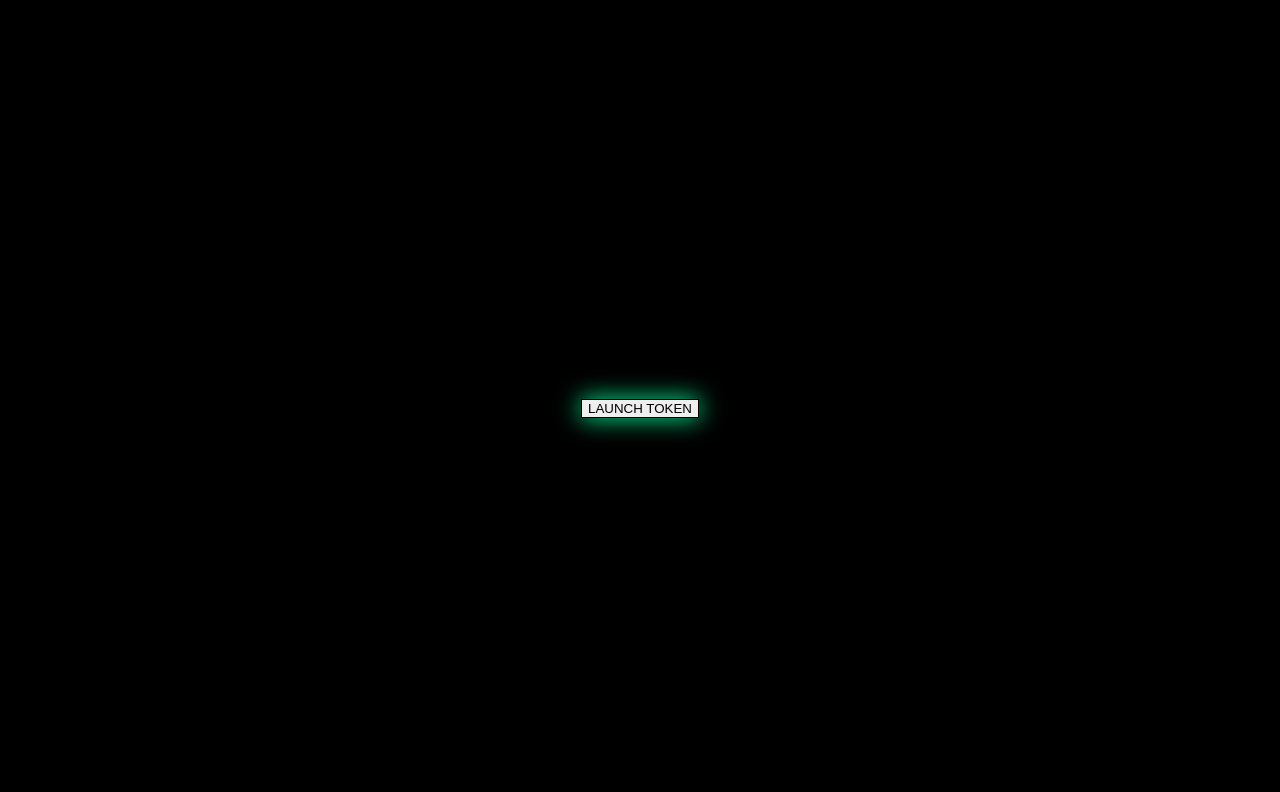
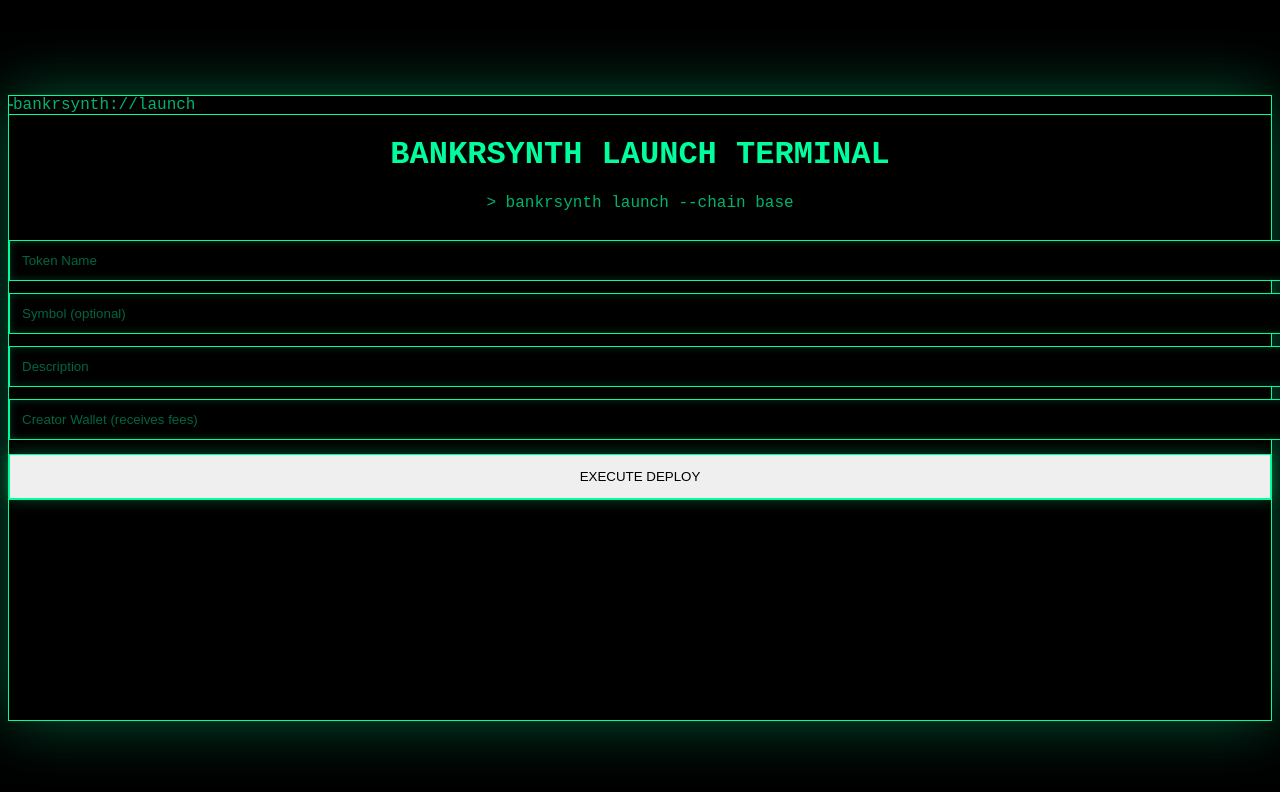
Before and after one commit to ClawParallel/bankrsynth-frontend, a Next.js app: page /launch in a window 1280 px wide. Shown: the top 792 px of the page. Built offline with nearby package versions, Linux system fonts and the light colour scheme.

Commit message:
restore frontend

```diff
--- a/app/launch/page.tsx
+++ b/app/launch/page.tsx
@@ -2,16 +2,18 @@
 import { useState } from "react";
 
 export default function LaunchPage() {
-  const [open, setOpen] = useState(false);
   const [name, setName] = useState("");
   const [symbol, setSymbol] = useState("");
   const [description, setDescription] = useState("");
   const [wallet, setWallet] = useState("");
+
+  const [loading, setLoading] = useState(false);
   const [result, setResult] = useState<any>(null);
-  const [loading, setLoading] = useState(false);
+  const [history, setHistory] = useState<any[]>([]);
 
   const deploy = async () => {
     setLoading(true);
+    setResult(null);
 
     const res = await fetch(
       "https://bankrsynth-backend-production.up.railway.app/launch",
@@ -28,49 +30,44 @@ export default function LaunchPage() {
     );
 
     const data = await res.json();
+
     setResult(data);
     setLoading(false);
+
+    if (data.success) {
+      setHistory(prev => [data, ...prev]);
+    }
   };
 
   return (
-    <main className="min-h-screen bg-black text-green-400 font-mono flex items-center justify-center">
+    <main className="min-h-screen bg-black text-green-400 font-mono flex items-center justify-center p-6">
 
-      {/* OPEN BUTTON */}
-      {!open && (
-        <button
-          onClick={() => setOpen(true)}
-          className="border border-green-400 px-10 py-4 text-xl hover:bg-green-400 hover:text-black transition shadow-[0_0_25px_#00ff9c]"
-        >
-          LAUNCH TOKEN
-        </button>
-      )}
+      {/* TERMINAL WINDOW */}
+      <div className="w-full max-w-3xl border border-green-400 bg-black shadow-[0_0_60px_#00ff9c55]">
 
-      {/* MODAL */}
-      {open && (
-        <div className="fixed inset-0 flex items-center justify-center bg-black/70 backdrop-blur-sm">
+        {/* HEADER */}
+        <div className="flex items-center gap-2 border-b border-green-400 p-2">
+          <div className="w-3 h-3 bg-green-400 rounded-full"></div>
+          <div className="w-3 h-3 border border-green-400 rounded-full"></div>
+          <div className="w-3 h-3 border border-green-400 rounded-full"></div>
 
-          <div className="
-            w-[95%] max-w-xl
-            border border-green-400
-            bg-black
-            p-8
-            shadow-[0_0_40px_#00ff9c]
-            relative
-          ">
+          <span className="ml-4 text-sm opacity-70">
+            bankrsynth://launch
+          </span>
+        </div>
 
-            {/* CLOSE */}
-            <button
-              onClick={() => setOpen(false)}
-              className="absolute right-4 top-2 text-2xl hover:text-white"
-            >
-              ×
-            </button>
+        {/* TITLE */}
+        <div className="text-center py-6">
+          <h1 className="text-2xl">
+            BANKRSYNTH LAUNCH TERMINAL
+          </h1>
+          <p className="opacity-70 mt-2">
+            &gt; bankrsynth launch --chain base
+          </p>
+        </div>
 
-            <h2 className="text-3xl text-center mb-6">
-              BANKRSYNTH DEPLOY
-            </h2>
-
-            <p className="mb-4">{">"} bankrsynth launch --chain base</p>
+        {/* FORM */}
+        <div className="p-6 space-y-4">
 
           <input
             placeholder="Token Name"
@@ -98,20 +95,44 @@ export default function LaunchPage() {
 
           <button
             onClick={deploy}
-              className="terminal-btn mt-6"
+            className="terminal-btn"
           >
             {loading ? "DEPLOYING..." : "EXECUTE DEPLOY"}
           </button>
+        </div>
+
+        {/* OUTPUT */}
+        <div className="p-6 border-t border-green-400 min-h-[220px]">
+
+          {loading && (
+            <div className="space-y-1 opacity-80">
+              <p>&gt; connecting to bankr infra...</p>
+              <p>&gt; generating deployment wallet...</p>
+              <p>&gt; signing transaction...</p>
+              <p>&gt; broadcasting...</p>
+            </div>
+          )}
 
           {result?.success && (
-              <div className="mt-6 text-sm">
+            <div className="space-y-2">
 
-                <p>{">"} DEPLOY SUCCESS</p>
+              <p>&gt; DEPLOYMENT SUCCESS</p>
+
+              <p>
+                TOKEN ADDRESS: {result.tokenAddress}
+              </p>
+
+              <p>
+                TX HASH: {result.txHash}
+              </p>
+
+              {/* LINKS */}
+              <div className="mt-4 space-y-1">
 
                 <a
                   href={`https://basescan.org/token/${result.tokenAddress}`}
                   target="_blank"
-                  className="block underline mt-2"
+                  className="block underline"
                 >
                   View on BaseScan
                 </a>
@@ -119,7 +140,7 @@ export default function LaunchPage() {
                 <a
                   href={`https://www.geckoterminal.com/base/pools/${result.poolId}`}
                   target="_blank"
-                  className="block underline mt-1"
+                  className="block underline"
                 >
                   View on GeckoTerminal
                 </a>
@@ -127,17 +148,56 @@ export default function LaunchPage() {
                 <a
                   href={`https://swap.bankr.bot/?outputToken=${result.tokenAddress}`}
                   target="_blank"
-                  className="block underline mt-1"
+                  className="block underline"
                 >
                   Trade on Bankr Swap
                 </a>
 
               </div>
+
+              <p className="mt-4 opacity-70">
+                &gt; END OF TRANSMISSION
+              </p>
+
+            </div>
           )}
 
         </div>
+
+        {/* HISTORY */}
+        {history.length > 0 && (
+          <div className="border-t border-green-400 p-6">
+
+            <p className="mb-4">
+              &gt; DEPLOY HISTORY
+            </p>
+
+            <div className="space-y-2 text-sm">
+
+              {history.map((h, i) => (
+                <div key={i} className="border border-green-400 p-3">
+
+                  <p>
+                    {h.tokenAddress}
+                  </p>
+
+                  <a
+                    href={`https://basescan.org/token/${h.tokenAddress}`}
+                    target="_blank"
+                    className="underline"
+                  >
+                    View
+                  </a>
+
+                </div>
+              ))}
+
+            </div>
+
           </div>
         )}
+
+      </div>
 
     </main>
   );
```
Lines whose indentation alone changed are shown as unchanged.
